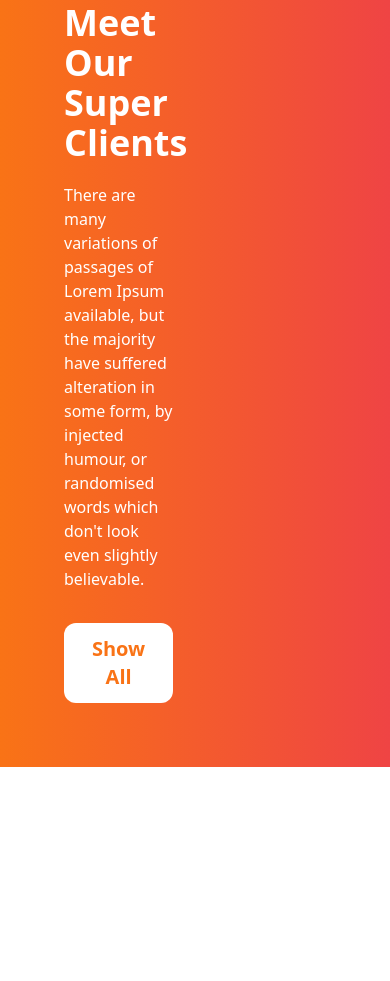
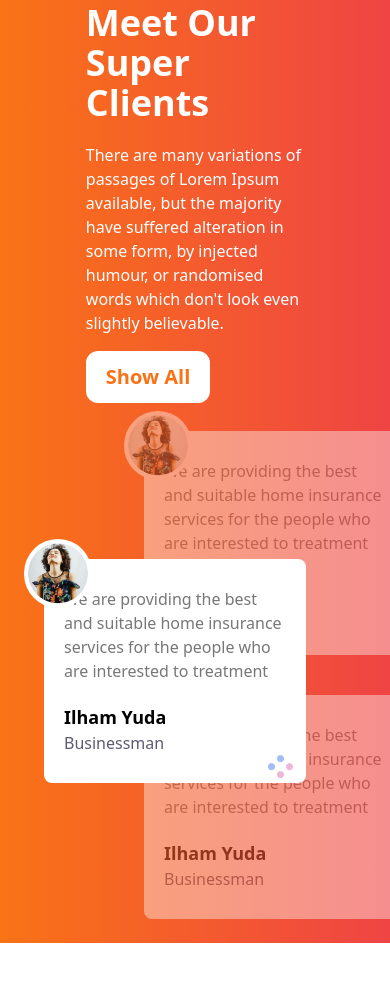
Before and after one commit to samianwazed/tea-house, a plain HTML site: page index.html in a window 390 px wide. Shown: the part 3959-4940 px from the top of the page. Before the commit the page ends 4838 px from the top, so only its background shows below. Drawn offline with nearby package versions, Linux system fonts and the light colour scheme.

Commit message:
Client Review Part Done & responsive done

```diff
--- a/index.html
+++ b/index.html
@@ -182,20 +182,86 @@
       <!-- Reviews Section -->
       <section class="mb-28">
         <div
-          class=" bg-gradient-to-r from-orange-500 to-red-500 grid grid-cols-2 p-16 "
+          class="bg-gradient-to-r from-orange-500 to-red-500 grid grid-cols-1 md:grid-cols-2 p-16 gap-7 md:gap-40"
         >
           <!-- Text part -->
+          <div class="flex justify-center items-center">
             <div class="w-5/6 text-white">
-            <h1 class="font-bold text-4xl md:text-5xl mb-5">Meet Our Super Clients</h1>
-            <p class="mb-8">
+              <h1 class="font-bold text-4xl md:text-5xl mb-5">
+                Meet Our Super Clients
+              </h1>
+              <p class="mb-4 md:mb-8">
                 There are many variations of passages of Lorem Ipsum available,
                 but the majority have suffered alteration in some form, by
                 injected humour, or randomised words which don't look even
                 slightly believable.
               </p>
-            <button class="bg-white px-5 md:px-7 py-3 md:py-4 text-orange-500 font-bold text-xl rounded-xl">Show All</button>
+              <button
+                class="bg-white px-5 md:px-7 py-3 md:py-4 text-orange-500 font-bold text-xl rounded-xl"
+              >
+                Show All
+              </button>
             </div>
+          </div>
+
           <!-- Review part -->
+          <div class="relative">
+            <!-- Floating Card -->
+            <div
+              class="absolute bg-white text-black h-56 px-5 z-10 md:px-10 top-32  rounded-lg flex items-center w-full md:w-11/12 -left-5"
+            >
+              <img
+                src="images/client.png"
+                alt=""
+                class="absolute -top-5 -left-5 bg-white rounded-full p-1"
+              />
+              <div class="">
+                <p class="font-base text-[#777777] mb-5">
+                  We are providing the best and suitable home insurance services
+                  for the people who are interested to treatment
+                </p>
+                <h3 class="font-bold text-lg">Ilham Yuda</h3>
+                <small class="text-[#5D5A6F] text-base">Businessman</small>
+                <img src="images/circles.png" alt="" class="absolute left-56 lg:left-96 ">
+              </div>
+            </div>
+            <!-- Top card -->
+            <div
+              class="relative opacity-40 bg-white text-black h-56 px-5 md:px-10 rounded-lg flex items-center md:w-5/6 left-20"
+            >
+              <img
+                src="images/client.png"
+                alt=""
+                class="absolute -top-5 -left-5 bg-white rounded-full p-1"
+              />
+              <div class="">
+                <p class="font-base text-[#777777] mb-5">
+                  We are providing the best and suitable home insurance services
+                  for the people who are interested to treatment
+                </p>
+                <h3 class="font-bold text-lg">Ilham Yuda</h3>
+                <small class="text-[#5D5A6F] text-base">Businessman</small>
+              </div>
+            </div>
+            <!-- Bottom Card -->
+            <div
+              class="top-10 opacity-40 relative bg-white text-black h-56 w-full md:w-5/6 px-5 md:px-10 rounded-lg flex items-center left-20 md:mb-16"
+            >
+              <img
+                src="images/client.png"
+                alt=""
+                class="absolute -top-5 -left-5 bg-white rounded-full p-1"
+              />
+              <div class="">
+                <p class="font-base text-[#777777] mb-5">
+                  We are providing the best and suitable home insurance services
+                  for the people who are interested to treatment
+                </p>
+                <h3 class="font-bold text-lg">Ilham Yuda</h3>
+                <small class="text-[#5D5A6F] text-base">Businessman</small>
+              </div>
+            </div>
+          </div>
         </div>
       </section>
       <footer></footer>
```
Lines whose indentation alone changed are shown as unchanged.
